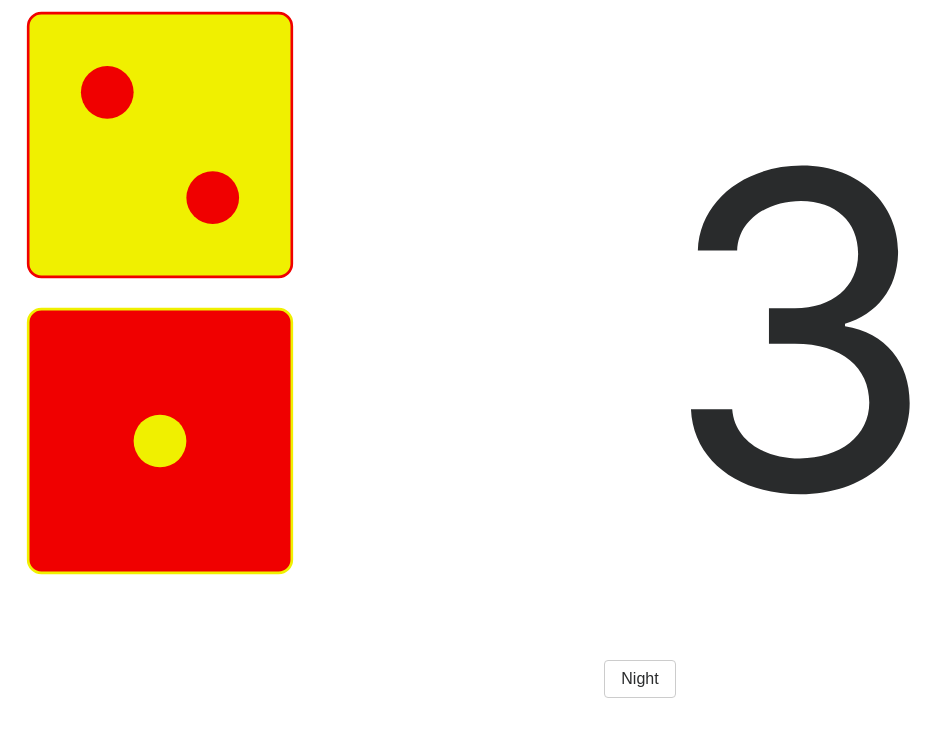
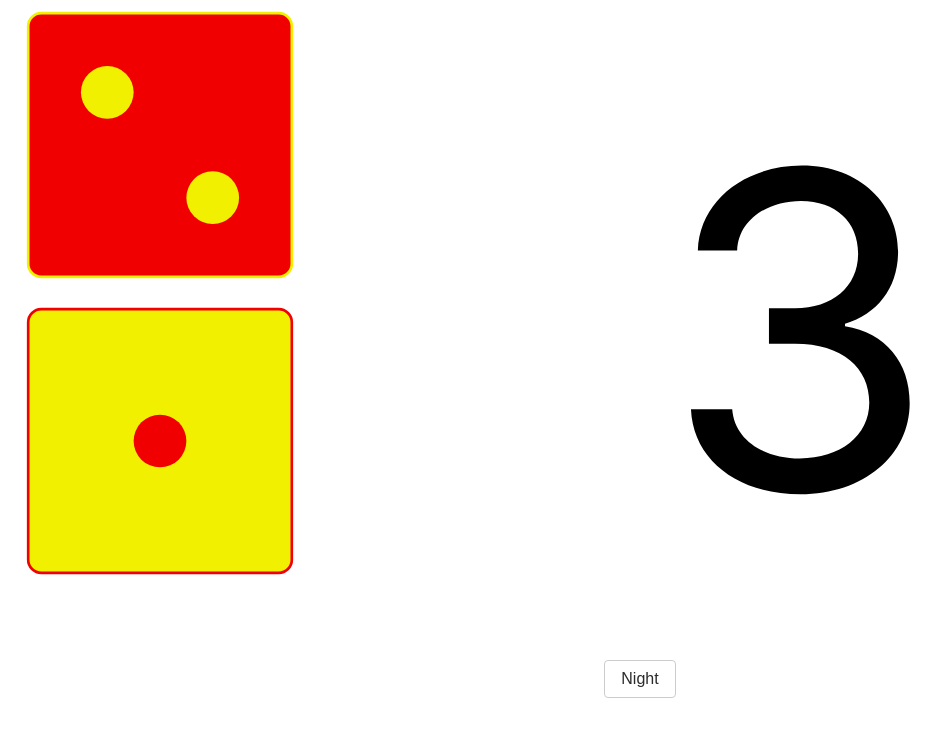
Before and after one commit to ericchu94/catandice, an Angular app: page / in a window 1280 px wide. Shown: the top 736 px of the page, without its empty margins (0-947 px from the left). Built offline with nearby package versions, Linux system fonts and the light colour scheme.

Commit message:
Use angular animations

```diff
--- a/src/app/app.component.html
+++ b/src/app/app.component.html
@@ -1,8 +1,8 @@
-<div class="container-fluid" (click)="onRandom()" [ngClass]="{'night': night}">
+<div class="container-fluid" (click)="onRoll()" [@night]="night">
     <div class="row">
         <div class="col-sm-3">
             <div class="row">
-                <div class="col-6 col-sm-12 die" [ngClass]="{'red': firstDieRed, 'yellow': !firstDieRed, 'hidden': hidden}">
+                <div class="col-6 col-sm-12 die" [ngClass]="{'red': firstDieRed, 'yellow': !firstDieRed}" [@roll]="rolling">
                     <svg *ngIf="die1 == 1" width="100%" viewBox="-5 -5 110 110">
                         <rect x="0" y="0" width="100" height="100" rx="5" ry="5" />
                         <circle cx="50" cy="50" r="10" />
@@ -43,7 +43,7 @@
                         <circle cx="30" cy="20" r="10" />
                     </svg>
                 </div>
-                <div class="col-6 col-sm-12 die" [ngClass]="{'red': !firstDieRed, 'yellow': firstDieRed, 'hidden': hidden}">
+                <div class="col-6 col-sm-12 die" [ngClass]="{'red': !firstDieRed, 'yellow': firstDieRed}" [@roll]="rolling">
                     <svg *ngIf="die2 == 1" width="100%" viewBox="-5 -5 110 110">
                         <rect x="0" y="0" width="100" height="100" rx="5" ry="5" />
                         <circle cx="50" cy="50" r="10" />
@@ -88,7 +88,7 @@
         </div>
         <div class="col-sm-9">
             <div class="row">
-                <div class="col-12 sum text" [ngClass]="{'hidden': hidden}">
+                <div class="col-12 sum text" [@roll]="rolling" (@roll.done)="onRollDone()">
                     {{ die1 + die2 }}
                 </div>
             </div>
--- a/src/app/app.component.ts
+++ b/src/app/app.component.ts
@@ -1,10 +1,40 @@
 import { Component } from '@angular/core';
+import {
+  trigger,
+  state,
+  style,
+  animate,
+  transition
+} from '@angular/animations';
 
 @Component({
   selector: 'app-root',
   templateUrl: './app.component.html',
-  styleUrls: ['./app.component.css']
+  styleUrls: ['./app.component.css'],
+  animations: [
+    trigger('night', [
+      state('true', style({
+        backgroundColor: 'black',
+        color: 'white',
+      })),
+      state('false', style({
+        backgroundColor: 'white',
+        color: 'black',
+      })),
+      transition('* => *', animate('1s')),
+    ]),
+    trigger('roll', [
+      state('true', style({
+        opacity: 0,
+      })),
+      state('false', style({
+        opacity: 1,
+      })),
+      transition('* => *', animate('0.5s')),
+    ])
+  ]
 })
+
 export class AppComponent {
   night: boolean = false;
   die1: number = 1;
@@ -12,20 +42,26 @@ export class AppComponent {
   firstDieRed: boolean = true;
   history: number[] = [];
   hidden: boolean = false;
+  rolling: boolean = false;
 
   ngOnInit(): void {
-    this.onRandom();
-    this.history = [];
+    this.random();
   }
 
-  async onRandom(): Promise<void> {
-    this.history.push(this.die1 + this.die2);
-    this.hidden = true;
-    await (new Promise(resolve => setTimeout(resolve, 250)));
+  onRoll(): void {
+    this.rolling = true;
+  }
+
+  onRollDone(): void {
+    if (this.rolling) {
+      this.random();
+      this.rolling = false;
+    }
+  }
+
+  random(): void {
     this.die1 = Math.floor(Math.random() * 6 + 1);
     this.die2 = Math.floor(Math.random() * 6 + 1);
-    this.hidden = false;
-    this.firstDieRed = !this.firstDieRed;
   }
 
   onToggleNight(event): void {
--- a/src/app/app.module.ts
+++ b/src/app/app.module.ts
@@ -1,6 +1,7 @@
 import { BrowserModule } from '@angular/platform-browser';
 import { NgModule } from '@angular/core';
 import { NgbModule } from '@ng-bootstrap/ng-bootstrap';
+import { BrowserAnimationsModule } from '@angular/platform-browser/animations';
 
 import { AppComponent } from './app.component';
 
@@ -10,7 +11,8 @@ import { AppComponent } from './app.component';
   ],
   imports: [
     BrowserModule,
-    NgbModule.forRoot()
+    NgbModule.forRoot(),
+    BrowserAnimationsModule
   ],
   providers: [],
   bootstrap: [AppComponent]
--- a/src/styles.css
+++ b/src/styles.css
@@ -3,11 +3,6 @@
     min-height: 100%;
     width: 100%;
     position: absolute;
-    transition: background-color 1s;
-}
-
-.text {
-    transition: color 1s;
 }
 
 .yellow circle {
@@ -33,19 +28,3 @@
     font-size: 55vmin;
     user-select: none;
 }
-
-.night {
-    background-color: black;
-}
-
-.night .text  {
-    color: white;
-}
-
-.hidden {
-    opacity: 0;
-}
-
-.die, .sum {
-    transition: opacity 0.25s;
-}
```
